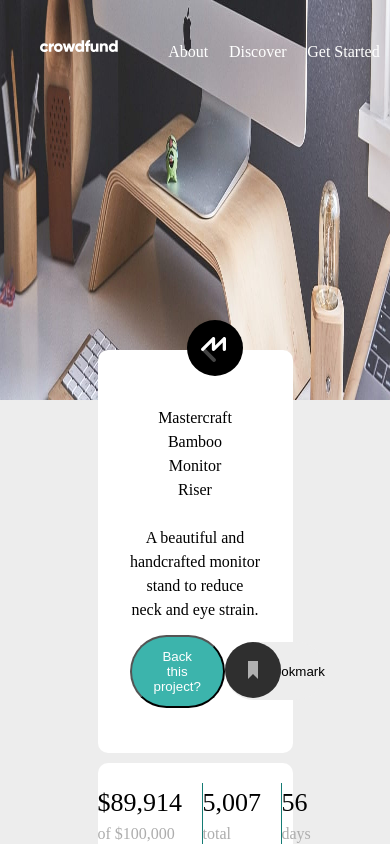
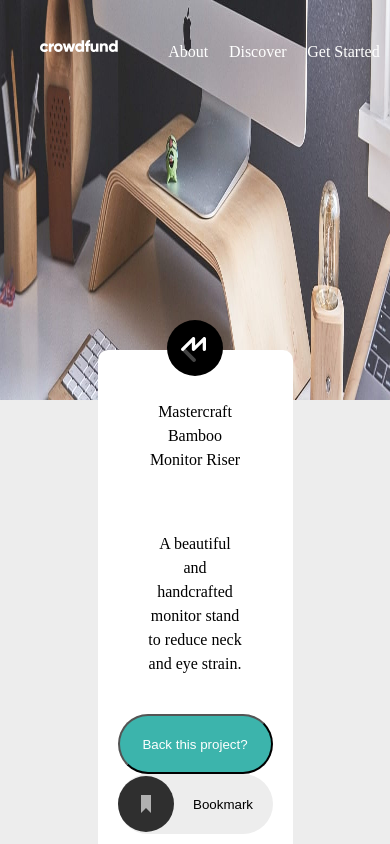
Before and after one commit to collerhatguy/crowd-funding-frontend-mentor-3, a React (Create React App) app: page / in a window 390 px wide. Shown: the top 844 px of the page. Built offline with nearby package versions, Linux system fonts and the light colour scheme; the HTML template or start-up script is replaced by a standard one.

Commit message:
touched up title card to make it more responsive and have simpler css

```diff
--- a/src/components/TitleCard.js
+++ b/src/components/TitleCard.js
@@ -28,7 +28,9 @@
                     <img
                         id="bookmark-image"
                         src={bookmarkImg} />
-                    {bookMarked ? "Bookmarked" : "Bookmark"}
+                    <span>
+                        {bookMarked ? "Bookmarked" : "Bookmark"}
+                    </span>
                 </button>
             </div>
         </section>
--- a/src/styles/App.css
+++ b/src/styles/App.css
@@ -164,28 +164,40 @@
 .title-card {
   top: 300px;
   width: 50%;
-  padding: 2em;
+  padding: 2rem;
   background-color: white;
   border-radius: 10px;
   height: -webkit-fit-content;
   height: -moz-fit-content;
   height: fit-content;
   text-align: center;
+  display: -webkit-box;
+  display: -ms-flexbox;
+  display: flex;
+  -ms-flex-pack: distribute;
+      justify-content: space-around;
+  -webkit-box-align: center;
+      -ms-flex-align: center;
+          align-items: center;
+  -webkit-box-orient: vertical;
+  -webkit-box-direction: normal;
+      -ms-flex-direction: column;
+          flex-direction: column;
 }
 
 .title-card #master-picture {
   position: absolute;
   top: -30px;
-  left: 48%;
 }
 
-.title-card h2 {
-  padding: 1.5em;
+.title-card h2, .title-card p {
+  padding: 1.5rem;
+  margin: 1.5rem;
 }
 
 .title-card .btns-container {
   width: 100%;
-  padding: .8em 0px;
+  padding: .8rem 0;
   display: -webkit-box;
   display: -ms-flexbox;
   display: flex;
@@ -210,6 +222,8 @@
   color: white;
   -webkit-transition-duration: 300ms;
           transition-duration: 300ms;
+  width: 50%;
+  height: 6rem;
 }
 
 .title-card button:first-child:hover {
@@ -218,39 +232,51 @@
 
 .title-card button:last-child {
   position: relative;
-  width: 150px;
-  height: 58px;
-  padding-left: 40px;
+  min-width: -webkit-min-content;
+  min-width: -moz-min-content;
+  min-width: min-content;
+  width: 50%;
+  height: 6rem;
   background-color: #ededed;
   border: none;
+  display: -webkit-box;
+  display: -ms-flexbox;
+  display: flex;
+  -webkit-box-pack: justify;
+      -ms-flex-pack: justify;
+          justify-content: space-between;
+  -webkit-box-align: center;
+      -ms-flex-align: center;
+          align-items: center;
+}
+
+.title-card button:last-child span {
+  width: 100%;
 }
 
 .title-card button:last-child #bookmark-image {
-  position: absolute;
-  left: 0px;
-  top: 0px;
   -webkit-transition-duration: 300ms;
           transition-duration: 300ms;
-  display: -webkit-box;
-  display: -ms-flexbox;
-  display: flex;
-  -webkit-box-pack: center;
-      -ms-flex-pack: center;
-          justify-content: center;
-  -webkit-box-align: center;
-      -ms-flex-align: center;
-          align-items: center;
+}
+
+@media only screen and (max-width: 650px) {
+  .btns-container {
+    -webkit-box-orient: vertical;
+    -webkit-box-direction: normal;
+        -ms-flex-direction: column;
+            flex-direction: column;
+  }
+  .btns-container button {
+    width: 100% !important;
+  }
 }
 
 @media only screen and (max-width: 375px) {
   .title-card {
     padding-left: 0px;
   }
-  .title-card #master-picture {
-    left: 44%;
-  }
   .title-card button:first-child {
-    padding: 1.2em;
+    padding: 1.2rem;
     margin-left: 0px;
   }
 }
--- a/src/styles/_title-card.scss
+++ b/src/styles/_title-card.scss
@@ -2,22 +2,26 @@
 .title-card {
     top: 300px;
     width: 50%;
-    padding: 2em;
+    padding: 2rem;
     background-color: white;
     border-radius: 10px;
     height: fit-content;
     text-align: center;
+    display: flex;
+    justify-content: space-around;
+    align-items: center;
+    flex-direction: column;
     #master-picture {
         position: absolute;
         top: -30px;
-        left: 48%;
     }
-    h2 {
-        padding: 1.5em;
+    h2, p {
+        padding: 1.5rem;
+        margin: 1.5rem;
     }
     .btns-container {
         width: 100%;
-        padding: .8em 0px;
+        padding: .8rem 0;
         display: flex;
         justify-content: space-around;
         align-items: center;
@@ -27,33 +31,41 @@
     }
     button:first-child {
         @include button1();
+        width: 50%;
+        height: 6rem;
     }
     button:last-child {
         position: relative;
-        width: 150px;
-        height: 58px;
-        padding-left: 40px;
+        min-width: min-content;
+        width: 50%;
+        height: 6rem;
         background-color: $neutral-color-300;
         border: none;
+        display: flex;
+        justify-content: space-between;
+        align-items: center;
+        span {
+            width: 100%;
+        }
         #bookmark-image {
-            position: absolute;
-            left: 0px;
-            top: 0px;
             transition-duration: 300ms;
-            display: flex;
-            justify-content: center;
-            align-items: center;
+        }
+    }
+}
+
+@media only screen and (max-width: 650px) {
+    .btns-container {
+        flex-direction: column;
+        button {
+            width: 100% !important;
         }
     }
 }
 @media only screen and (max-width: 375px) {
     .title-card {
         padding-left: 0px;
-        #master-picture {
-            left: 44%;
-        }
         button:first-child {
-            padding: 1.2em;
+            padding: 1.2rem;
             margin-left: 0px;
         }
         button:last-child {
```
Also changed, not shown: 1 other file (tests, documents, lock files or other folders).
